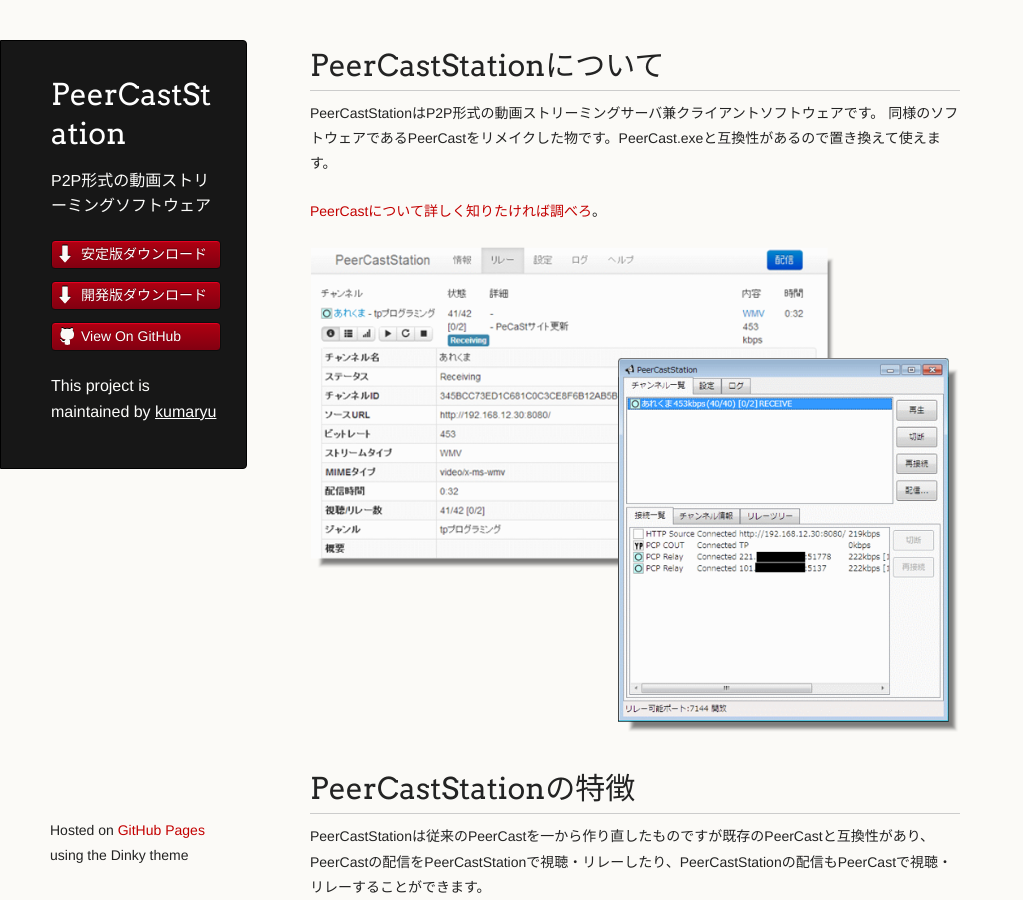
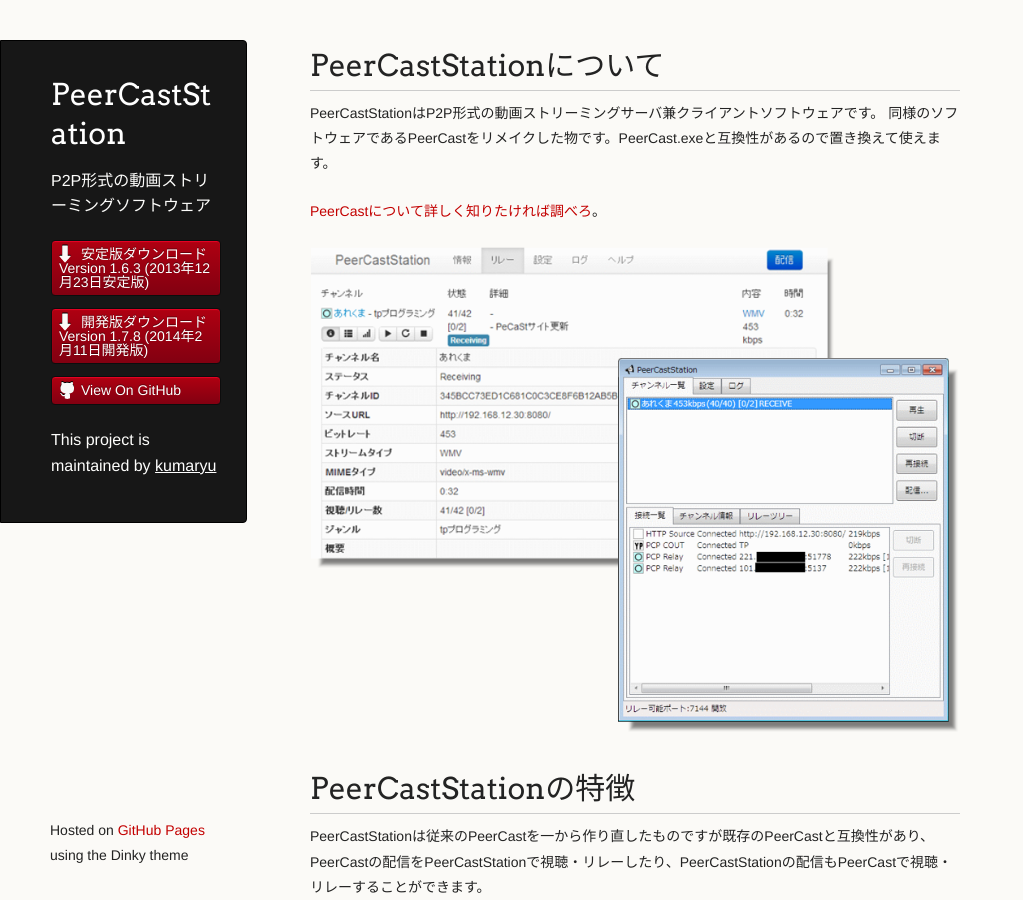
Before and after one commit to kumaryu/peercaststation, a Jekyll site: the page built from index.mkd, in a window 1280 px wide and 900 px high. Shown: the whole window, without its empty margins (0-1023 px from the left). Built offline with Jekyll 4.4.1, drawn with Linux system fonts in a browser that asks for light colours.

Commit message:
ダウンロードボタンに最新のリリース情報を記載するようにした

```diff
--- a/_layouts/default.html
+++ b/_layouts/default.html
@@ -20,8 +20,12 @@
         <p class="header">P2P形式の動画ストリーミングソフトウェア</p>
 
         <ul>
-          <li class="download" style="width:auto"><a class="buttons" href="download-stable.html">安定版ダウンロード</a></li>
-          <li class="download" style="width:auto"><a class="buttons" href="download-dev.html">開発版ダウンロード</a></li>
+          <li class="download" style="width:auto; height:auto">
+          <a class="buttons" href="download-stable.html">安定版ダウンロード<br>Version 1.6.3 (2013年12月23日安定版)</a>
+          </li>
+          <li class="download" style="width:auto; height:auto">
+          <a class="buttons" href="download-dev.html">開発版ダウンロード<br>Version 1.7.8 (2014年2月11日開発版)</a>
+          </li>
           <li style="width:auto"><a class="buttons github" href="https://github.com/kumaryu/peercaststation">View On GitHub</a></li>
         </ul>
 
```
